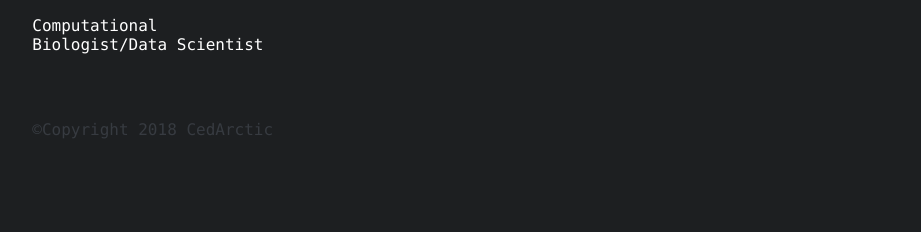
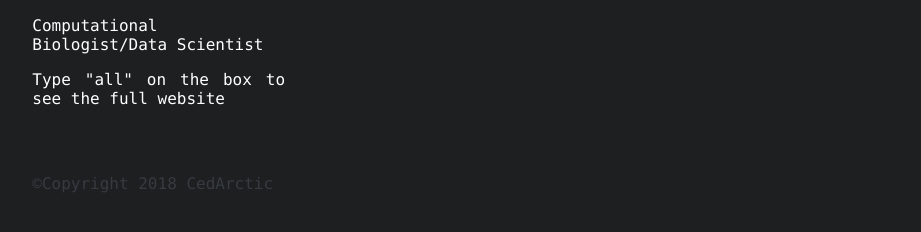
Before and after one commit to evoclock/jgamboa.github.io, a plain HTML site: page index.html in a window 1280 px wide. Shown: the part 398-630 px from the top of the page, without its empty margins (1-922 px from the left). Drawn offline with Linux system fonts and the light colour scheme.

Commit message:
html test

```diff
--- a/index.html
+++ b/index.html
@@ -16,6 +16,7 @@
         <h1>Julen Gamboa</h1>
         <img src="src/profile.jpg" alt="Profile Picture" id="profile">
         <p>Computational Biologist/Data Scientist</p>
+	<p> Type "all" on the box to see the full website</p>
       </div>
 
       <div id="terminal">
```
